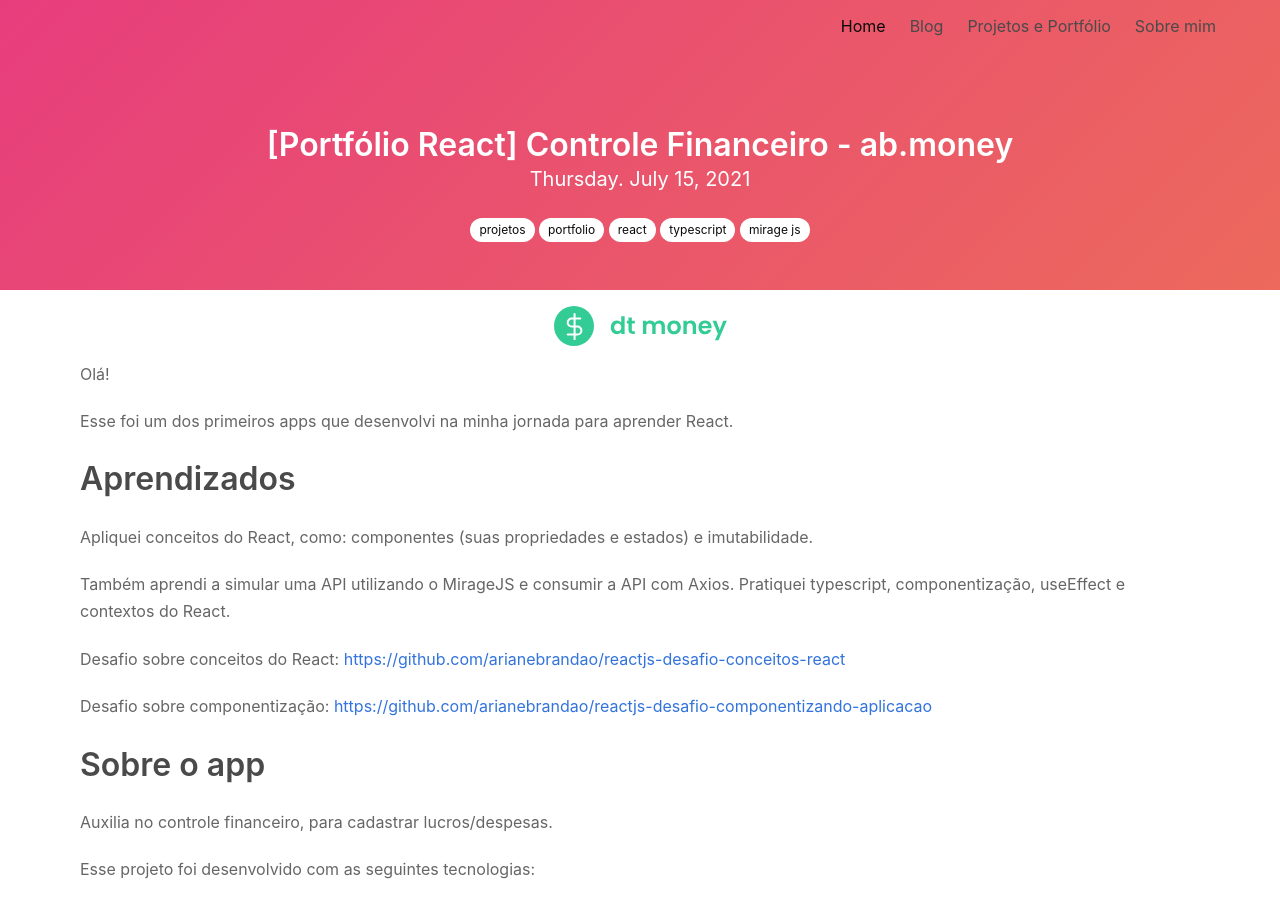
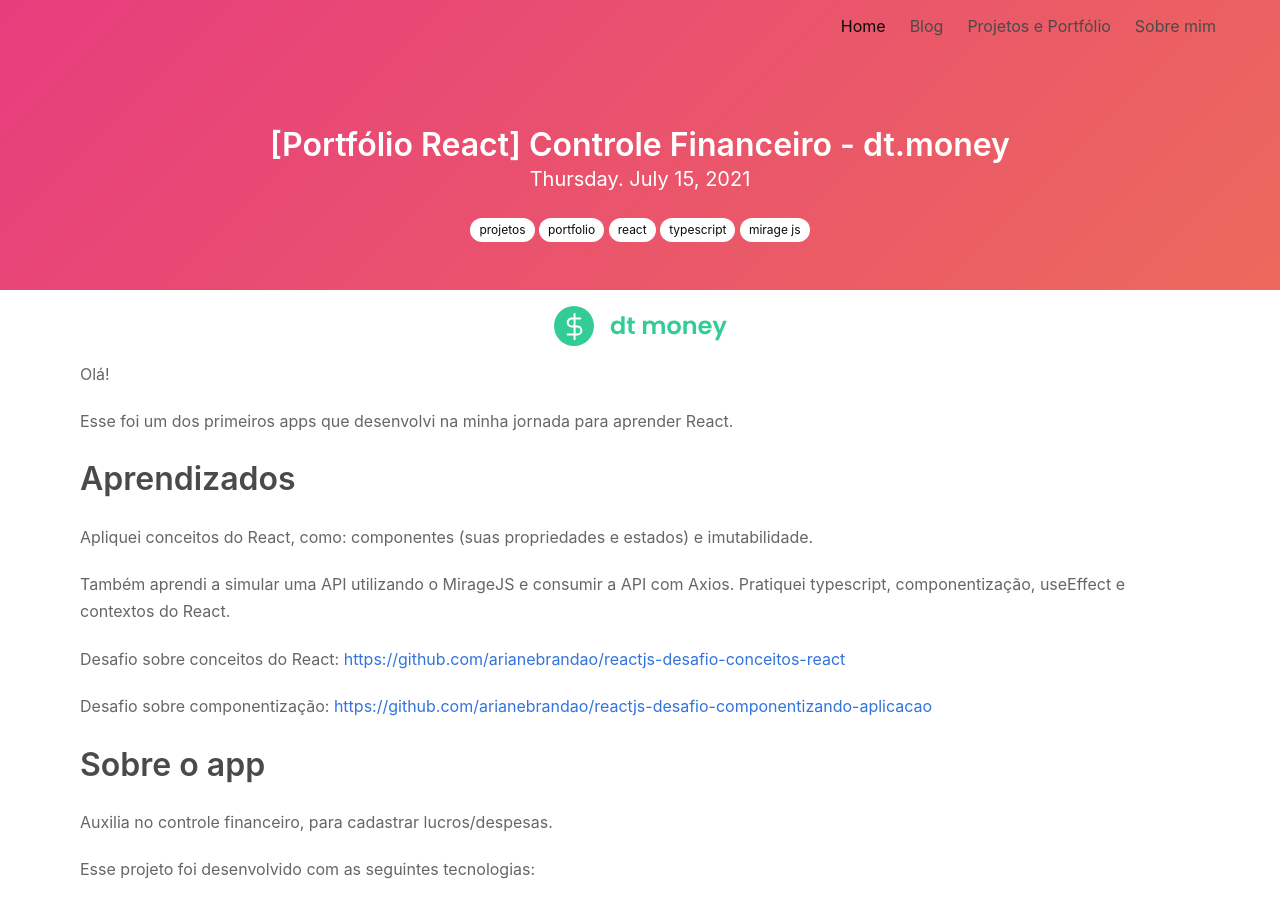
Before and after one commit to arianebrandao/arianebrandao.github.io, a Jekyll site: the page built from _posts/2021-07-15-react-controle-financeiro.md, in a window 1280 px wide and 900 px high. Built offline with Jekyll 4.4.1, drawn with Linux system fonts in a browser that asks for light colours; nearby versions of some CDN libraries; comment, search, counter and statistics services are not loaded.

Commit message:
feat: update project

```diff
--- a/_posts/2021-07-15-react-controle-financeiro.md
+++ b/_posts/2021-07-15-react-controle-financeiro.md
@@ -1,5 +1,5 @@
 ---
-title: "[Portfólio React] Controle Financeiro - ab.money"
+title: "[Portfólio React] Controle Financeiro - dt.money"
 layout: post
 date: 2021-07-15 14:00
 tag:
@@ -12,7 +12,7 @@ image: https://arianebrandao.github.io/assets/images/posts/react-controle-financ
 headerImage: true
 projects: true
 hidden: true # don't count this post in blog pagination
-description: "Portfólio React: Controle Financeiro - ab.money"
+description: "Portfólio React: Controle Financeiro - dt.money"
 category: project
 author: arianebrandao
 externalLink: false
```
